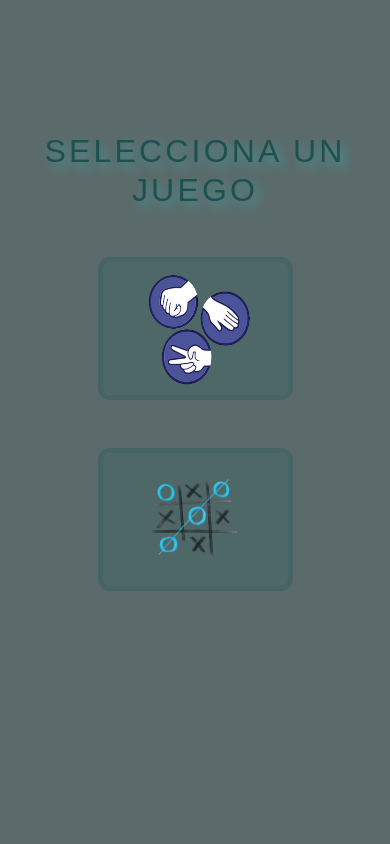
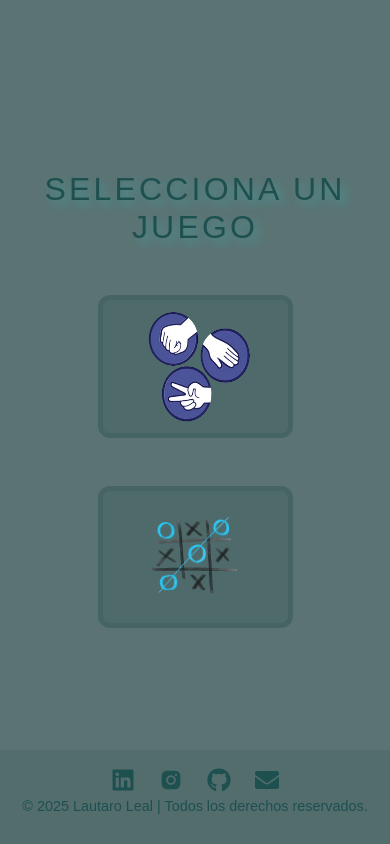
Before and after one commit to LautaroLeall/Games, a React (Vite) app: page / in a window 390 px wide. Built offline with nearby package versions, Linux system fonts and the light colour scheme.

Commit message:
RESPONSIVE TERMINADO

```diff
--- a/package.json
+++ b/package.json
@@ -10,10 +10,12 @@
     "preview": "vite preview"
   },
   "dependencies": {
+    "@react-icons/all-files": "^4.1.0",
     "bootstrap": "^5.3.7",
     "bootstrap-icons": "^1.13.1",
     "react": "^19.1.0",
     "react-dom": "^19.1.0",
+    "react-icons": "^5.5.0",
     "react-router-dom": "^7.6.3",
     "sweetalert2": "^11.22.2"
   },
--- a/src/App.jsx
+++ b/src/App.jsx
@@ -1,10 +1,20 @@
-import React from 'react';
+import React, { useState } from 'react';
 import RoutesApp from './routes/routes';
+import Footer from './components/Footer/Footer';
 
 export default function App() {
+  // Estado global para controlar la visibilidad del Footer
+  const [mostrarFooter, setMostrarFooter] = useState(true);
+
   return (
-    <>
-      <RoutesApp />
-    </>
+    <div className="app-wrapper">
+      <main className="main-content">
+        {/* Pasamos setMostrarFooter para que los componentes hijos puedan mostrar u ocultar el footer */}
+        <RoutesApp setMostrarFooter={setMostrarFooter} />
+      </main>
+
+      {/* Footer visible solo si mostrarFooter es true */}
+      {mostrarFooter && <Footer />}
+    </div>
   );
 }
--- /dev/null
+++ b/src/components/Footer/Footer.css
@@ -0,0 +1,31 @@
+.footer {
+    width: 30%;
+    padding: 10px 0;
+    text-align: center;
+    background-color: rgba(50, 80, 80, 0.2);
+}
+
+.redes-link {
+    color: rgb(30, 80, 80);
+    font-size: 1.5rem;
+    transition: 0.3s;
+}
+
+.redes-link:hover {
+    transition: 0.3s;
+    transform: scale(1.1);
+    color: rgb(70, 150, 150);
+}
+
+.footer-bottom {
+    color: rgb(30, 80, 80);
+    font-size: 0.9rem;
+}
+
+/* RESPONSIVE  */
+/* Tablets y celulares grandes (≤ 768px) */
+@media (max-width: 768px) {
+    .footer {
+        width: 100%;
+    }
+}
--- /dev/null
+++ b/src/components/Footer/Footer.jsx
@@ -0,0 +1,38 @@
+import React from 'react';
+import './Footer.css';
+import { FaLinkedin, FaGithub, FaEnvelope } from 'react-icons/fa';
+import { AiFillInstagram } from "react-icons/ai";
+
+const Footer = () => {
+    return (
+        <div className="container-footer d-flex align-items-center justify-content-center">
+            <div className="footer d-flex flex-column align-items-center">
+                <div className="footer-content d-flex align-items-center justify-content-center">
+                    <div className="social-icons d-flex gap-4 justify-content-center">
+                        <a href="https://www.linkedin.com/in/lauldp/" className='redes-link' target="_blank" rel="noreferrer">
+                            <FaLinkedin />
+                        </a>
+
+                        <a href="https://www.instagram.com/lautaro_leall" className='redes-link' target="_blank" rel="noreferrer">
+                            <AiFillInstagram />
+                        </a>
+
+                        <a href="https://github.com/LautaroLeall" className='redes-link' target="_blank" rel="noreferrer">
+                            <FaGithub />
+                        </a>
+
+                        <a href="https://mail.google.com/mail/u/0/?fs=1&tf=cm&source=mailto&to=lautaroleal4@gmail.com" className='redes-link' target="_blank" rel="noreferrer">
+                            <FaEnvelope />
+                        </a>
+                    </div>
+                </div>
+
+                <div className="footer-bottom d-flex align-items-center justify-content-center">
+                    <p>© 2025 Lautaro Leal | Todos los derechos reservados.</p>
+                </div>
+            </div>
+        </div>
+    );
+};
+
+export default Footer;
--- a/src/components/PPT/PPTGame.jsx
+++ b/src/components/PPT/PPTGame.jsx
@@ -1,8 +1,9 @@
-import React, { useState } from 'react';
+import React, { useState, useEffect } from 'react';
 import { Link } from 'react-router-dom';
 import Swal from 'sweetalert2';
 import { opciones, getComputerChoice, getWinner } from './utils';
 
+// Imágenes de cada jugada
 import piedraImg from '/public/PPT/piedra.png';
 import papelImg from '/public/PPT/papel.png';
 import tijeraImg from '/public/PPT/tijera.png';
@@ -15,7 +16,7 @@ const imagenes = {
     tijera: tijeraImg,
 };
 
-const PPTGame = () => {
+const PPTGame = ({ setMostrarFooter }) => {
     // Estados para puntajes
     const [puntosJugador, setPuntosJugador] = useState(0);
     const [puntosComputadora, setPuntosComputadora] = useState(0);
@@ -26,6 +27,13 @@ const PPTGame = () => {
 
     // Estado para controlar visibilidad de botones y puntajes
     const [jugando, setJugando] = useState(false);
+
+    // Mostrar el footer solo si no se está jugando
+    useEffect(() => {
+        if (!jugando) {
+            setMostrarFooter(true);
+        }
+    }, [jugando, setMostrarFooter]);
 
     // Función que se llama cuando el usuario elige una opción
     const manejarEleccion = (opcion) => {
@@ -66,6 +74,7 @@ const PPTGame = () => {
         setJugadaJugador(null);
         setJugadaComputadora(null);
         setJugando(false);
+        setMostrarFooter(true); // Volver a mostrar el footer cuando se sale del juego
     };
 
     // Mostrar puntos solo si el jugador está jugando o ya jugó
@@ -79,7 +88,15 @@ const PPTGame = () => {
                 <p className="description">¡PRESIONA EL BOTÓN PARA JUGAR!</p>
 
                 <div className="btn-iniciales d-flex justify-content-center align-items-center gap-3">
-                    <button className="btn btn-play" onClick={() => setJugando(true)}>JUGAR</button>
+                    <button
+                        className="btn btn-play"
+                        onClick={() => {
+                            setJugando(true);
+                            setMostrarFooter(false); // Ocultar footer al iniciar el juego
+                        }}
+                    >
+                        JUGAR
+                    </button>
                     <Link to="/" className="btn btn-play">VOLVER</Link>
                 </div>
             </div>
@@ -89,7 +106,6 @@ const PPTGame = () => {
     // INTERFAZ PRINCIPAL DEL JUEGO
     return (
         <div className="ppt-container2 text-center">
-
             {/* Mostrar puntos mientras esté en juego o mostrando resultados */}
             {mostrarPuntajes && (
                 <div className="points d-flex justify-content-center align-items-center gap-5">
--- a/src/components/TTT/TTTGame.jsx
+++ b/src/components/TTT/TTTGame.jsx
@@ -5,7 +5,8 @@ import circleImg from '/public/TTT/circle.png';
 import crossImg from '/public/TTT/cross.png';
 import './TTT.css';
 
-const TTTGame = () => {
+const TTTGame = ({ setMostrarFooter }) => {
+    // Estados del juego
     const [modoVsCPU, setModoVsCPU] = useState(null);
     const [tablero, setTablero] = useState(Array(9).fill(null));
     const [turnoX, setTurnoX] = useState(true);
@@ -16,7 +17,12 @@ const TTTGame = () => {
 
     const jugadorActual = turnoX ? 'X' : 'O';
 
-    //  Declará primero esta función antes del useEffect
+    // Mostrar/Ocultar Footer dependiendo del estado inicial
+    useEffect(() => {
+        setMostrarFooter(modoVsCPU === null);
+    }, [modoVsCPU, setMostrarFooter]);
+
+    // Ejecuta una jugada y actualiza estado del juego
     const realizarJugada = useCallback((indice, jugador) => {
         const nuevoTablero = [...tablero];
         nuevoTablero[indice] = jugador;
@@ -35,10 +41,11 @@ const TTTGame = () => {
             return;
         }
 
+        // Cambia turno
         setTurnoX(jugador === 'X' ? false : true);
     }, [tablero]);
 
-    // Efecto: la computadora juega automáticamente
+    // Turno automático de la computadora
     useEffect(() => {
         if (modoVsCPU && !ganador && jugadorActual === 'O') {
             const timer = setTimeout(() => {
@@ -52,11 +59,13 @@ const TTTGame = () => {
         }
     }, [tablero, modoVsCPU, ganador, jugadorActual, realizarJugada]);
 
+    // Acción al hacer clic en una celda
     const manejarClick = (indice) => {
         if (tablero[indice] || ganador || (modoVsCPU && jugadorActual === 'O')) return;
         realizarJugada(indice, jugadorActual);
     };
 
+    // Reinicia una ronda manteniendo la alternancia de turno
     const reiniciarRonda = () => {
         const nuevoInicio = !turnoInicialX;
         setTurnoInicialX(nuevoInicio);
@@ -65,6 +74,7 @@ const TTTGame = () => {
         setGanador(null);
     };
 
+    // Sale del juego y reinicia todo
     const reiniciarJuego = () => {
         setModoVsCPU(null);
         setTablero(Array(9).fill(null));
@@ -73,14 +83,17 @@ const TTTGame = () => {
         setGanador(null);
         setPuntosX(0);
         setPuntosO(0);
+        setMostrarFooter(true); // Mostrar el footer nuevamente
     };
 
+    // Renderiza el ícono X u O
     const renderIcono = (valor) => {
         if (valor === 'X') return <img src={crossImg} alt="X" />;
         if (valor === 'O') return <img src={circleImg} alt="O" />;
         return null;
     };
 
+    // MENÚ INICIAL (Seleccionar con quién jugar)
     if (modoVsCPU === null) {
         return (
             <div className="ttt-container1 text-center">
@@ -97,6 +110,7 @@ const TTTGame = () => {
         );
     }
 
+    // INTERFAZ PRINCIPAL DEL JUEGO
     return (
         <div className="ttt-container2 text-center">
             <div className="points d-flex justify-content-center align-items-center gap-5">
@@ -120,7 +134,7 @@ const TTTGame = () => {
                     : `TURNO DEL JUGADOR ${jugadorActual}`}
             </p>
 
-            <div className="tablero d-grid gap-3 justify-content-center align-items-center">
+            <div className="tablero d-grid justify-content-center align-items-center">
                 {tablero.map((valor, indice) => (
                     <div
                         key={indice}
--- a/src/index.css
+++ b/src/index.css
@@ -5,13 +5,23 @@
 }
 
 body {
-    overflow: hidden;
+    height: 100%;
     width: 100%;
-    min-height: 80vh;
+    font-family: sans-serif;
+    background-color: rgba(50, 80, 80, 0.8);
+}
+
+/* Envolver toda la app y forzar layout vertical */
+.app-wrapper {
     display: flex;
     flex-direction: column;
+    min-height: 100vh;
+}
+
+/* El contenido principal toma todo el espacio disponible */
+.main-content {
+    flex: 1;
+    display: flex;
     justify-content: center;
     align-items: center;
-    background-color: rgba(50, 70, 70, 0.8);
-    font-family: sans-serif;
 }
--- a/src/pages/Home.jsx
+++ b/src/pages/Home.jsx
@@ -3,16 +3,20 @@ import { Link } from 'react-router-dom';
 import './Home.css';
 import * as bootstrap from 'bootstrap';
 
-const Home = () => {
+const Home = ({ setMostrarFooter }) => {
     useEffect(() => {
+        // Mostrar footer en la Home
+        setMostrarFooter(true);
+
+        // Inicializar tooltips de Bootstrap
         const tooltipTriggerList = document.querySelectorAll('[data-bs-toggle="tooltip"]');
         const tooltips = Array.from(tooltipTriggerList).map(el => new bootstrap.Tooltip(el));
 
-        // Limpieza al desmontar componente
+        // Cleanup al desmontar
         return () => {
             tooltips.forEach(tooltip => tooltip.dispose());
         };
-    }, []);
+    }, [setMostrarFooter]);
 
     return (
         <div className="text-center">
@@ -20,21 +24,25 @@ const Home = () => {
                 <h1 className="fist-title">SELECCIONA UN JUEGO</h1>
             </div>
             <div className="btn-games d-flex justify-content-center align-items-center gap-5">
-                <Link to="/piedra-papel-tijera"
+                <Link
+                    to="/piedra-papel-tijera"
                     className="btn btn-play"
                     data-bs-toggle="tooltip"
                     data-bs-placement="top"
                     data-bs-custom-class="custom-tooltip"
-                    data-bs-title="¡Juega a Piedra, Papel o Tijera!">
-                    <img src="/ppt.png" className='img-games' alt="Juego Piedra Papel Tijera" />
+                    data-bs-title="¡Juega a Piedra, Papel o Tijera!"
+                >
+                    <img src="/ppt.png" className="img-games" alt="Juego Piedra Papel Tijera" />
                 </Link>
-                <Link to="/ta-te-ti"
+                <Link
+                    to="/ta-te-ti"
                     className="btn btn-play"
                     data-bs-toggle="tooltip"
                     data-bs-placement="top"
                     data-bs-custom-class="custom-tooltip"
-                    data-bs-title="¡Juega a TA TE TI!">
-                    <img src="/ta-te-ti.png" className='img-games' alt="Juego Ta Te Ti" />
+                    data-bs-title="¡Juega a TA TE TI!"
+                >
+                    <img src="/ta-te-ti.png" className="img-games" alt="Juego Ta Te Ti" />
                 </Link>
             </div>
         </div>
--- a/src/routes/routes.jsx
+++ b/src/routes/routes.jsx
@@ -1,17 +1,17 @@
 import React from 'react';
 import { Routes, Route } from "react-router-dom";
-import Home from '../pages/Home'; // Pantalla principal
+import Home from '../pages/Home';
 import PPTGame from '../components/PPT/PPTGame';
 import TTTGame from '../components/TTT/TTTGame';
 
-const RoutesApp = () => {
+const RoutesApp = ({ setMostrarFooter }) => {
     return (
         <Routes>
-            <Route path="/" element={<Home />} />
-            <Route path="/piedra-papel-tijera" element={<PPTGame />} />
-            <Route path="/ta-te-ti" element={<TTTGame />} />
+            <Route path="/" element={<Home setMostrarFooter={setMostrarFooter} />} />
+            <Route path="/piedra-papel-tijera" element={<PPTGame setMostrarFooter={setMostrarFooter} />} />
+            <Route path="/ta-te-ti" element={<TTTGame setMostrarFooter={setMostrarFooter} />} />
         </Routes>
     );
-}
+};
 
 export default RoutesApp;
```
Also changed, not shown: index.html (+8 -6 lines), src/components/PPT/PPT.css (+0 -10 lines), src/components/TTT/TTT.css (+15 -10 lines), 1 other file (tests, documents, lock files or other folders).
